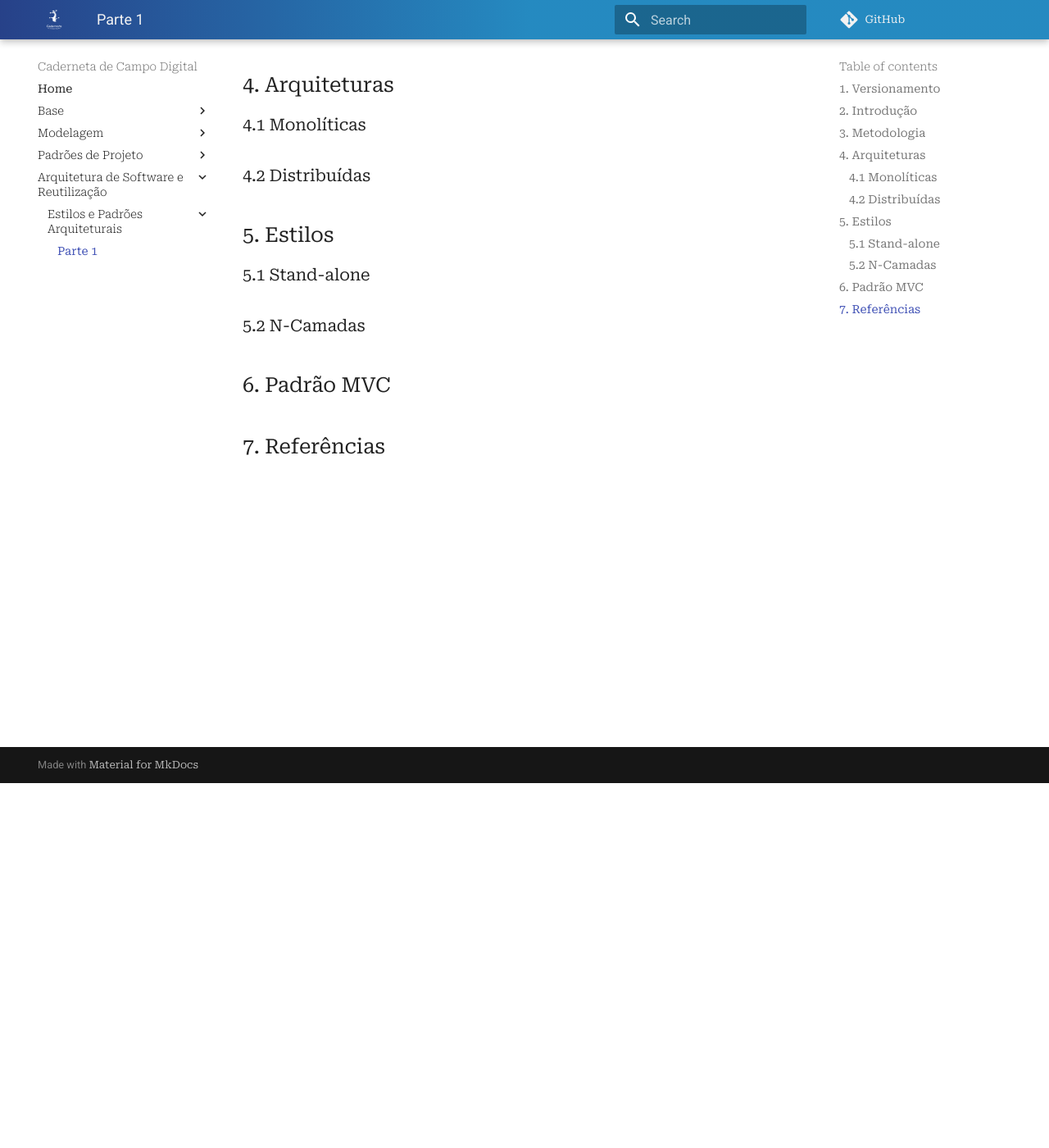
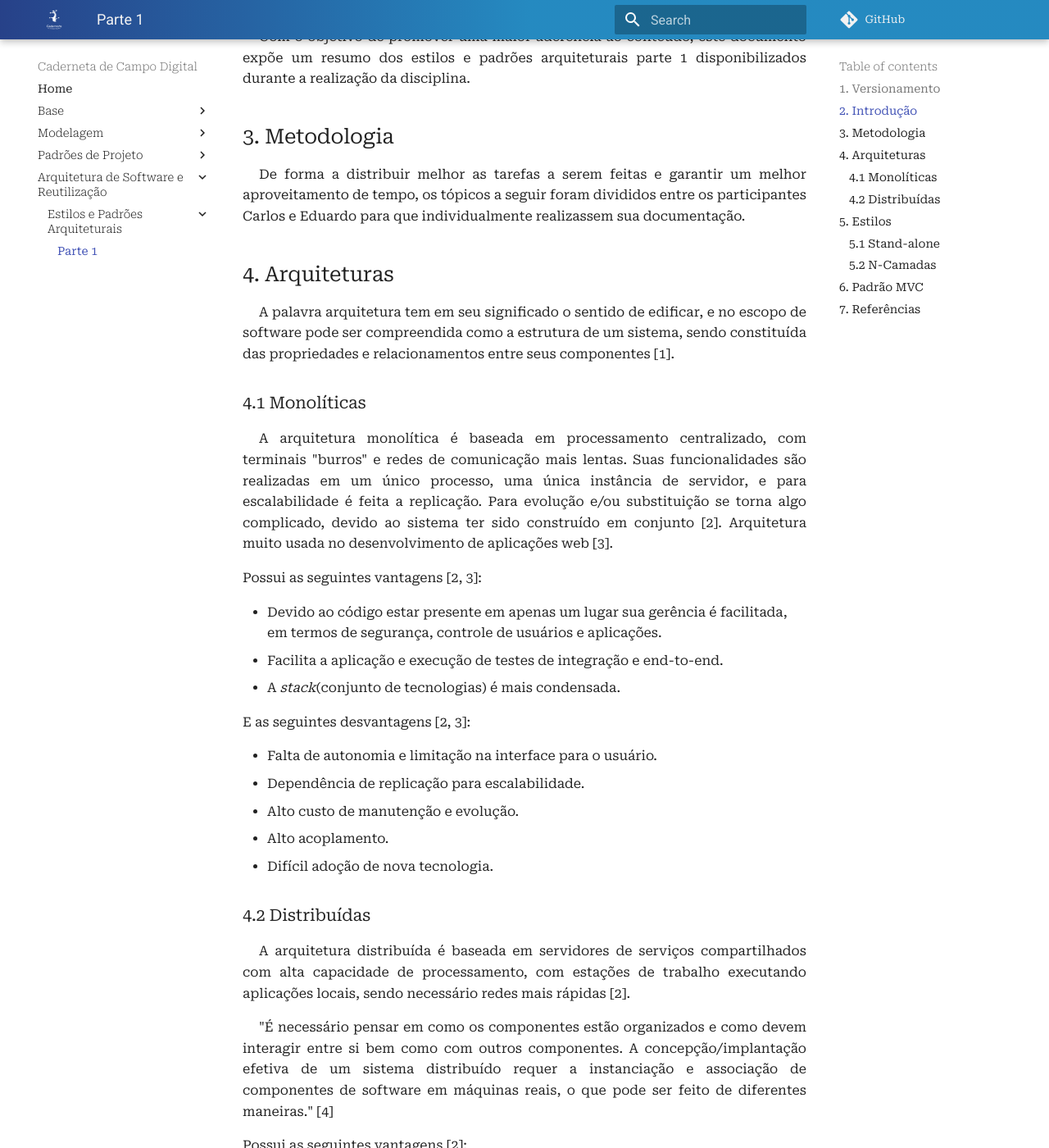
Before and after one commit to UnBArqDsw2021-2/2021.2_G4_CadernetaDeCampoDigital_docs, an MkDocs documentation site: the page built from docs/arquitetura_reutilizacao/estilos_padroes/parte1.md, in a window 1280 px wide and 1400 px high, scrolled down 445 px. Shown: the whole window at 82% size. Built offline with MkDocs 1.6.1 and Material for MkDocs 9.7.7, drawn with Linux system fonts in a browser that asks for light colours; comment, search, counter and statistics services are not loaded; some of the changed text lies outside the part shown.

Commit message:
(#139) Adicionando introducao, metodolodia e topico 4

```diff
--- a/docs/arquitetura_reutilizacao/estilos_padroes/parte1.md
+++ b/docs/arquitetura_reutilizacao/estilos_padroes/parte1.md
@@ -2,24 +2,59 @@
 
 ## 1. Versionamento
 
-| Versão | Data       | Descrição                | Autor(es)                   |
-| ------ | ---------- | ------------------------ | --------------------------- |
-| 1.0    | 22/03/2022 | Abertura do documento    | Carlos                      |
+| Versão | Data       | Descrição                                    | Autor(es)   |
+| ------ | ---------- | -------------------------------------------- | ----------- |
+| 1.0    | 22/03/2022 | Abertura do documento                        | Carlos      |
+| 1.1    | 22/03/222  | Adição do introdução, metodologia e tópico 4 | Carlos      |
 
 ## 2. Introdução
 
-<p align="justify" style="text-indent: 20px"></p>
+<p align="justify" style="text-indent: 20px">Com o objetivo de promover uma maior aderência ao conteúdo, este documento expõe um resumo dos estilos e padrões arquiteturais parte 1 disponibilizados durante a realização da disciplina.</p>
 
 ## 3. Metodologia
 
-<p align="justify" style="text-indent: 20px"></p>
+<p align="justify" style="text-indent: 20px">De forma a distribuir melhor as tarefas a serem feitas e garantir um melhor aproveitamento de tempo, os tópicos a seguir foram divididos entre os participantes Carlos e Eduardo para que individualmente realizassem sua documentação.</p>
 
 ## 4. Arquiteturas
 
+<p align="justify" style="text-indent: 20px"> A palavra arquitetura tem em seu significado o sentido de edificar, e no escopo de software pode ser compreendida como a estrutura de um sistema, sendo constituída das propriedades e relacionamentos entre seus componentes [1].</p>
+
 ### 4.1 Monolíticas
+
+<p align="justify" style="text-indent: 20px">A arquitetura monolítica é baseada em processamento centralizado, com terminais "burros" e redes de comunicação mais lentas. Suas funcionalidades são realizadas em um único processo, uma única instância de servidor, e para escalabilidade é feita a replicação. Para evolução e/ou substituição se torna algo complicado, devido ao sistema ter sido construído em conjunto [2]. Arquitetura muito usada no desenvolvimento de aplicações web [3].</p>
+
+Possui as seguintes vantagens [2, 3]:
+
+- Devido ao código estar presente em apenas um lugar sua gerência é facilitada, em termos de segurança, controle de usuários e aplicações.
+- Facilita a aplicação e execução de testes de integração e end-to-end.
+- A <i>stack</i>(conjunto de tecnologias) é mais condensada.
+
+E as seguintes desvantagens [2, 3]:
+
+- Falta de autonomia e limitação na interface para o usuário.
+- Dependência de replicação para escalabilidade.
+- Alto custo de manutenção e evolução.
+- Alto acoplamento.
+- Difícil adoção de nova tecnologia.
 
 ### 4.2 Distribuídas
 
+<p align="justify" style="text-indent: 20px">A arquitetura distribuída é baseada em servidores de serviços compartilhados com alta capacidade de processamento, com estações de trabalho executando aplicações locais, sendo necessário redes mais rápidas [2]. </p>
+
+<p align="justify" style="text-indent: 20px">"É necessário pensar em como os componentes estão organizados e como devem interagir entre si bem como com outros componentes. A concepção/implantação efetiva de um sistema distribuído requer a instanciação e associação de componentes de software em
+máquinas reais, o que pode ser feito de diferentes maneiras." [4]</p>
+
+Possui as seguintes vantagens [2]:
+
+- Autonomia para o usuário.
+- Interface montada localmente e com recursos gráficos.
+- Processamento espelhado.
+- Arquiteturas de software e comunicação podem ser proprietárias, mas com recursos de integração entre plataformas.
+
+E as seguintes desvantagens [2]:
+
+- Sobrecarga da rede.
+- Dificuldade de gerência, em termos de segurança, controle de usuários e aplicações.
 ## 5. Estilos
 
 ### 5.1 Stand-alone
@@ -30,4 +65,10 @@
 
 ## 7. Referências
 
->
+> [1] SIQUEIRA, Fernando de. Sistemas Distribuidos. **Arquiteturas Distribuidas**. <a href="https://sites.google.com/site/proffdesiqsistemasdistribuidos/aulas/2--arquiteturas-distribuidas">https://sites.google.com/site/proffdesiqsistemasdistribuidos/aulas/2--arquiteturas-distribuidas</a>.  Acesso em: 22 mar. 2022.
+
+> [2] SERRANO, Milene. Arquitetura e Desenho de Software. **AULA - ESTILOS E PADRÕES ARQUITETURAIS I**. Acesso em: 22 mar. 2022.
+
+> [3] Medium. **Padrões de Arquitetura Web — Monolítica ou Micro Serviços?** Disponível em: <a href="https://lgertel.medium.com/padr%C3%B5es-de-arquitetura-web-monol%C3%ADtica-ou-micro-servi%C3%A7os-7b3f0c9394fe">https://lgertel.medium.com/padr%C3%B5es-de-arquitetura-web-monol%C3%ADtica-ou-micro-servi%C3%A7os-7b3f0c9394fe </a>. Acesso em: 22 mar. 2022.
+
+> [4] FAINA, Luís F. 2013. **Arquiteturas de Sist. Distribuídos**. <a href="http://www.facom.ufu.br/~faina/BCC_Crs/GSI028-2014-1S/DL/DS-Ch02.pdf">http://www.facom.ufu.br/~faina/BCC_Crs/GSI028-2014-1S/DL/DS-Ch02.pdf</a>. Acesso em: 22 mar. 2022.
```
